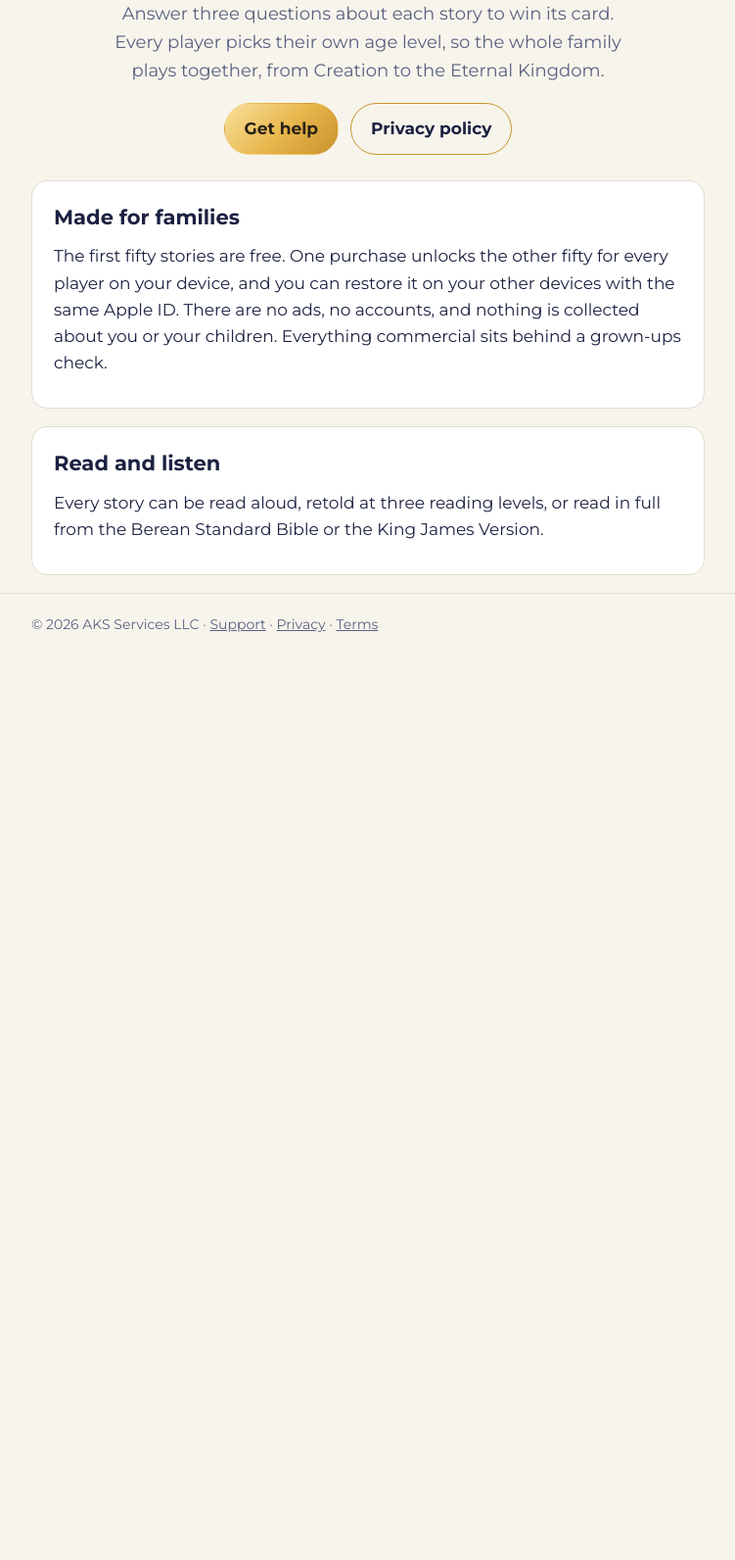
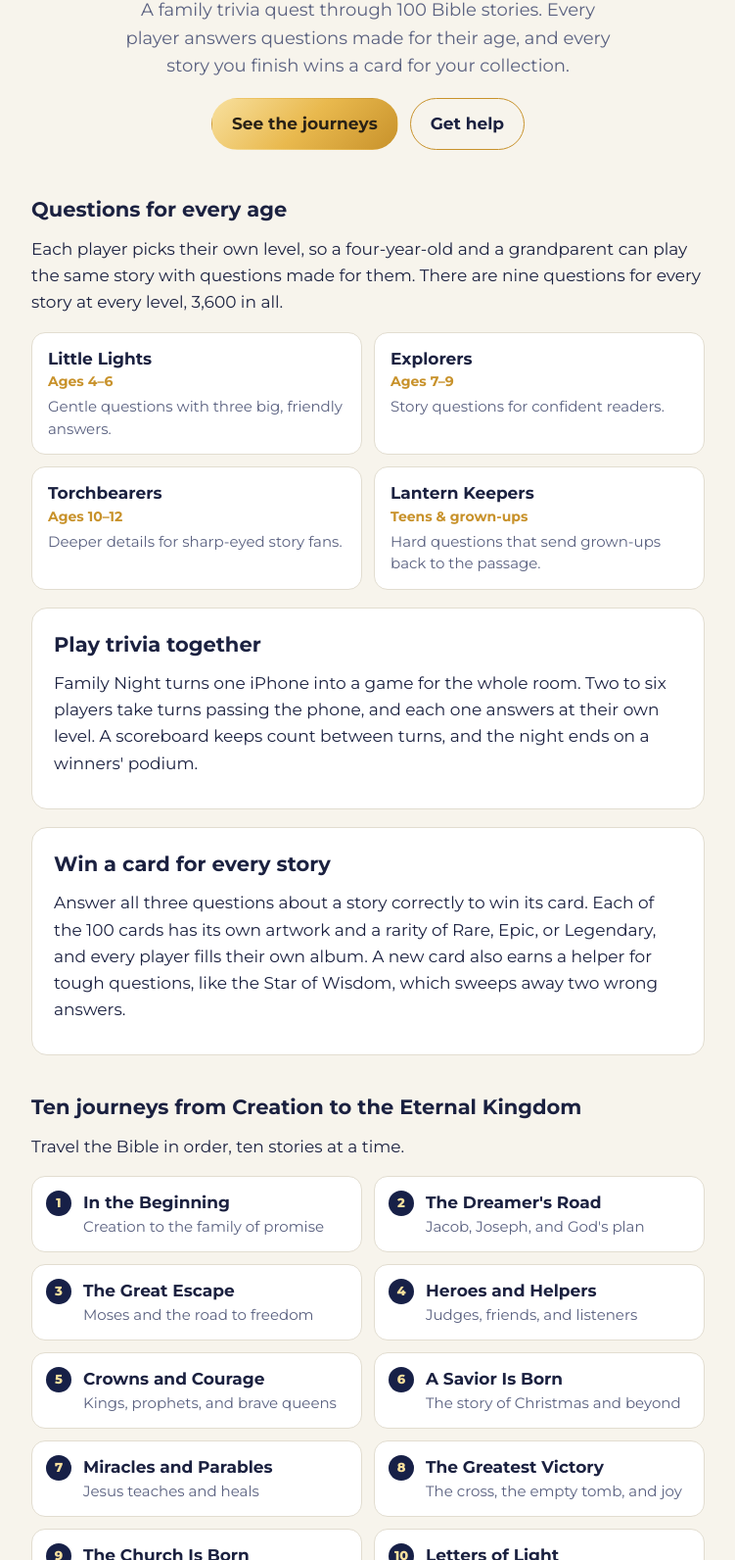
Before and after one commit to jeannebankson-star/storylight-site, a plain HTML site: page index.html in a window 1280 px wide. Shown: the part 284-1876 px from the top of the page at 98% size, without its empty margins (264-1015 px from the left). Before the commit the page ends 973 px from the top, so only its background shows below. Drawn offline with Linux system fonts and the light colour scheme.

Commit message:
Rewrite the landing page around age levels, Family Night, cards, and journeys
Lead with playing together, list the four question levels and all ten
journeys, describe winning cards, and name the journeys being planned.
Keep the purchase, privacy, and grown-ups check wording. Say 30 stories
are free to match the $9.99 Full Quest, in the FAQ too, drop iPad from
the description, and credit Apple's iPhone trademark.

Co-Authored-By: Claude Opus 5.5 <noreply@anthropic.com>

```diff
--- a/index.html
+++ b/index.html
@@ -4,7 +4,7 @@
   <meta charset="utf-8">
   <meta name="viewport" content="width=device-width, initial-scale=1">
   <title>Storylight Quest</title>
-  <meta name="description" content="Storylight Quest is a family trivia adventure through 100 Bible stories for iPhone and iPad.">
+  <meta name="description" content="Storylight Quest is a family Bible trivia adventure for iPhone: 100 stories, questions for every age, and a card to win for every story.">
   <link rel="preconnect" href="https://fonts.googleapis.com">
   <link href="https://fonts.googleapis.com/css2?family=Montserrat:wght@400;600;700;800&display=swap" rel="stylesheet">
   <link rel="stylesheet" href="styles.css">
@@ -27,28 +27,75 @@
   <main class="wrap">
     <section class="hero">
       <svg class="star" viewBox="0 0 24 24" aria-hidden="true"><path fill="#e9b94e" d="M12 1.5l2.3 6.4 6.7.3-5.3 4.2 1.9 6.5L12 15l-5.6 3.9 1.9-6.5L3 8.2l6.7-.3z"/></svg>
-      <h1>A family trivia adventure through 100 Bible stories</h1>
-      <p class="lede">Answer three questions about each story to win its card. Every player picks their own age level, so the whole family plays together, from Creation to the Eternal Kingdom.</p>
+      <p class="eyebrow">For iPhone</p>
+      <h1>Journey through the Bible together</h1>
+      <p class="lede">A family trivia quest through 100 Bible stories. Every player answers questions made for their age, and every story you finish wins a card for your collection.</p>
       <div class="links">
-        <a class="primary" href="support.html">Get help</a>
-        <a href="privacy.html">Privacy policy</a>
+        <a class="primary" href="#journeys">See the journeys</a>
+        <a href="support.html">Get help</a>
       </div>
     </section>
 
+    <section aria-labelledby="ages">
+      <h2 id="ages">Questions for every age</h2>
+      <p>Each player picks their own level, so a four-year-old and a grandparent can play the same story with questions made for them. There are nine questions for every story at every level, 3,600 in all.</p>
+      <ul class="levels">
+        <li><strong>Little Lights</strong><span class="ages">Ages 4–6</span>Gentle questions with three big, friendly answers.</li>
+        <li><strong>Explorers</strong><span class="ages">Ages 7–9</span>Story questions for confident readers.</li>
+        <li><strong>Torchbearers</strong><span class="ages">Ages 10–12</span>Deeper details for sharp-eyed story fans.</li>
+        <li><strong>Lantern Keepers</strong><span class="ages">Teens &amp; grown-ups</span>Hard questions that send grown-ups back to the passage.</li>
+      </ul>
+    </section>
+
     <div class="card">
-      <h2>Made for families</h2>
-      <p>The first fifty stories are free. One purchase unlocks the other fifty for every player on your device, and you can restore it on your other devices with the same Apple ID. There are no ads, no accounts, and nothing is collected about you or your children. Everything commercial sits behind a grown-ups check.</p>
+      <h2>Play trivia together</h2>
+      <p>Family Night turns one iPhone into a game for the whole room. Two to six players take turns passing the phone, and each one answers at their own level. A scoreboard keeps count between turns, and the night ends on a winners' podium.</p>
     </div>
+
+    <div class="card">
+      <h2>Win a card for every story</h2>
+      <p>Answer all three questions about a story correctly to win its card. Each of the 100 cards has its own artwork and a rarity of Rare, Epic, or Legendary, and every player fills their own album. A new card also earns a helper for tough questions, like the Star of Wisdom, which sweeps away two wrong answers.</p>
+    </div>
+
+    <section aria-labelledby="journeys">
+      <h2 id="journeys">Ten journeys from Creation to the Eternal Kingdom</h2>
+      <p>Travel the Bible in order, ten stories at a time.</p>
+      <ol class="journeys">
+        <li><strong>In the Beginning</strong>Creation to the family of promise</li>
+        <li><strong>The Dreamer's Road</strong>Jacob, Joseph, and God's plan</li>
+        <li><strong>The Great Escape</strong>Moses and the road to freedom</li>
+        <li><strong>Heroes and Helpers</strong>Judges, friends, and listeners</li>
+        <li><strong>Crowns and Courage</strong>Kings, prophets, and brave queens</li>
+        <li><strong>A Savior Is Born</strong>The story of Christmas and beyond</li>
+        <li><strong>Miracles and Parables</strong>Jesus teaches and heals</li>
+        <li><strong>The Greatest Victory</strong>The cross, the empty tomb, and joy</li>
+        <li><strong>The Church Is Born</strong>The Spirit sends the good news out</li>
+        <li><strong>Letters of Light</strong>Letters of love and forever hope</li>
+      </ol>
+    </section>
 
     <div class="card">
       <h2>Read and listen</h2>
       <p>Every story can be read aloud, retold at three reading levels, or read in full from the Berean Standard Bible or the King James Version.</p>
+    </div>
+
+    <div class="card">
+      <h2>More journeys on the way</h2>
+      <p>We're planning new journeys for holidays like Christmas and Easter, journeys through single books of the Bible, and collections about the people of the Bible, from the kings of Israel to its women of faith.</p>
+      <p class="note">Future journeys may be sold separately from the Full Quest.</p>
+    </div>
+
+    <div class="card">
+      <h2>Made for families</h2>
+      <p>The first three journeys, 30 stories, are free with no time limit. The Full Quest is a single one-time purchase, not a subscription, that unlocks the other 70 stories for every player on your device. You can restore it on your other devices with the same Apple ID. It is not shared with other members of a Family Sharing group.</p>
+      <p>There are no ads, no accounts, and nothing is collected about you or your children. Everything commercial sits behind a grown-ups check.</p>
     </div>
   </main>
 
   <footer class="site">
     <div class="wrap">
       © 2026 AKS Services LLC · <a href="support.html">Support</a> · <a href="privacy.html">Privacy</a> · <a href="terms.html">Terms</a>
+      <p class="legal">iPhone is a trademark of Apple Inc., registered in the U.S. and other countries and regions.</p>
     </div>
   </footer>
 </body>
--- a/styles.css
+++ b/styles.css
@@ -133,6 +133,51 @@ details p { margin-top: 10px; }
 .hero h1 { font-size: 36px; }
 .hero p { max-width: 520px; margin: 0 auto 18px; }
 
+.eyebrow {
+  color: var(--gold);
+  font-size: 13px;
+  font-weight: 800;
+  letter-spacing: 0.08em;
+  text-transform: uppercase;
+  margin: 0 0 8px;
+}
+
+.note { color: var(--muted); font-size: 15px; }
+
+.levels, .journeys {
+  list-style: none;
+  padding: 0;
+  margin: 16px 0 0;
+  display: grid;
+  grid-template-columns: repeat(2, minmax(0, 1fr));
+  gap: 12px;
+}
+.levels li, .journeys li {
+  background: var(--surface);
+  border: 1px solid var(--line);
+  border-radius: 14px;
+  padding: 14px 16px;
+  margin: 0;
+  color: var(--muted);
+  font-size: 15px;
+  line-height: 1.5;
+}
+.levels strong, .journeys strong { display: block; color: var(--ink); font-size: 17px; }
+.levels .ages { display: block; color: var(--gold); font-weight: 700; font-size: 14px; margin-bottom: 4px; }
+
+.journeys { counter-reset: journey; }
+.journeys li { counter-increment: journey; position: relative; padding-left: 52px; }
+.journeys li::before {
+  content: counter(journey);
+  position: absolute; left: 14px; top: 14px;
+  width: 26px; height: 26px;
+  border-radius: 50%;
+  background: var(--night);
+  color: #f8e09e;
+  font-weight: 800; font-size: 13px;
+  display: flex; align-items: center; justify-content: center;
+}
+
 .links { display: flex; flex-wrap: wrap; justify-content: center; gap: 12px; margin-top: 8px; }
 .links a {
   display: inline-block;
@@ -153,9 +198,11 @@ footer.site {
   padding: 20px 0 40px;
 }
 footer.site a { color: var(--muted); }
+footer.site .legal { font-size: 12px; margin: 10px 0 0; }
 
 @media (max-width: 480px) {
   h1 { font-size: 26px; }
   .hero h1 { font-size: 30px; }
   nav.site a { margin-left: 0; margin-right: 16px; }
+  .levels, .journeys { grid-template-columns: 1fr; }
 }
```
Also changed, not shown: support.html (+1 -1 lines).
